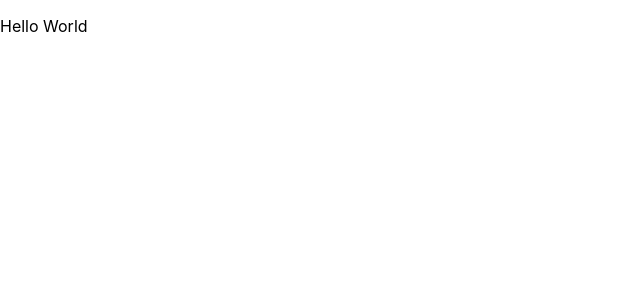
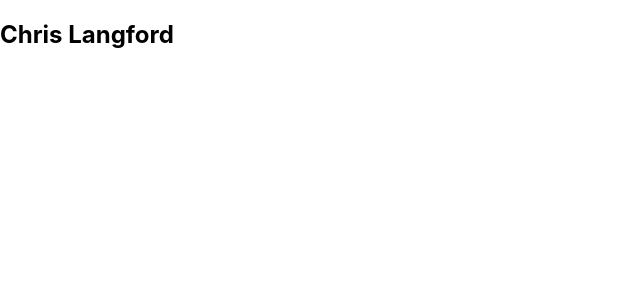
Before and after one commit to strayfrozen/My-React-Portfolio, a React (Create React App) app: page / in a window 1280 px wide. Shown: the top 300 px of the page, without its empty margins (0-640 px from the left). Built offline with nearby package versions, Linux system fonts and the light colour scheme.

Commit message:
imported header into app.js

```diff
--- a/src/App.js
+++ b/src/App.js
@@ -1,10 +1,13 @@
 import logo from './logo.svg';
 import './App.css';
+import Header from './components/Header';
+function App() {
 
-function App() {
   return (
     <div>
-      <p>Hello World</p>
+      <main>
+        <Header></Header>
+      </main>
     </div>
   );
 }
--- a/src/components/Header/index.js
+++ b/src/components/Header/index.js
@@ -0,0 +1,11 @@
+import React from 'react';
+
+function Header() {
+  return (
+    <section>
+      <h1 id="Header">Chris Langford</h1>
+    </section>
+  );
+}
+
+export default Header;
```
